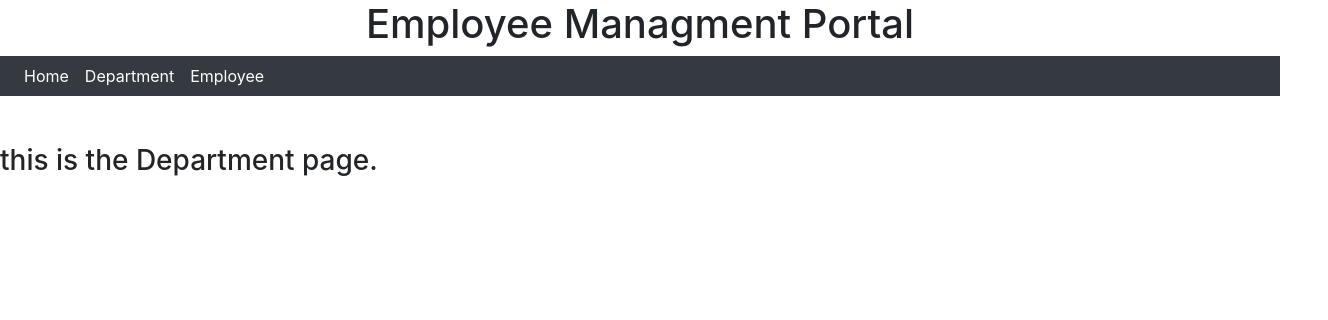
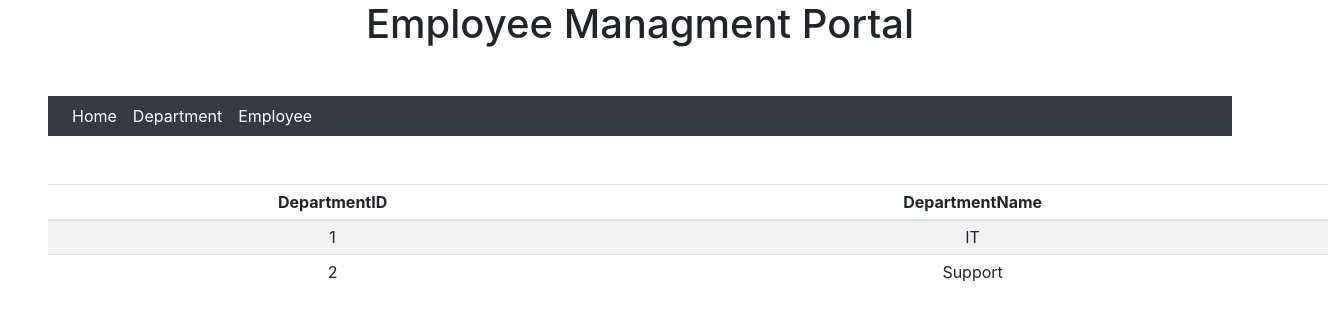
Before and after one commit to kamzon/Fullstack-employeeAPP, a React (Create React App) app: page /Department in a window 1280 px wide. Shown: the top 320 px of the page, 1328 px wide, since content can reach past the window. Built offline with nearby package versions, Linux system fonts and the light colour scheme.

Commit message:
Department table

```diff
--- a/src/components/Department.js
+++ b/src/components/Department.js
@@ -1,17 +1,49 @@
 import react,{Component} from 'react';
 import 'bootstrap/dist/css/bootstrap.min.css';
+import { Table } from "react-bootstrap";
 
 
 
 export class Department extends Component{
 
+    constructor(props){
+        super(props);
+        this.state={deps:[]}
+    }
+
+    componentDidMount(){
+        this.refreshList();
+    }
+
+    refreshList(){
+        this.setState({
+            deps:[{"DepartmentID":1,"DepartmentName":"IT"},
+                {"DepartmentID":2,"DepartmentName":"Support"}
+            ]
+        })
+    }
+
     render(){
+
+        const {deps} = this.state;
+
         return(
-            <div className = "mt-5 d-flex justify-content-left">
-                <h3>
-                    this is the Department page.
-                </h3>
-            </div>
+            <Table className="m-5" striped bordred hover size="sm">
+                <thead>
+                    <tr>
+                        <th>DepartmentID</th>
+                        <th>DepartmentName</th>
+                    </tr>
+                </thead>
+                <tbody>
+                    {deps.map(dep=>
+                        <tr key = {dep.DepartmentID}>
+                            <td>{dep.DepartmentID}</td>
+                            <td>{dep.DepartmentName}</td>
+                        </tr>
+                        )}
+                </tbody>
+            </Table>
         )
     }
 }
--- a/src/components/Employee.js
+++ b/src/components/Employee.js
@@ -7,7 +7,7 @@ export class Employee extends Component{
 
     render(){
         return(
-            <div className = "mt-5 d-flex justify-content-left">
+            <div className = "m-5 d-flex justify-content-left">
                 <h3>
                     this is the Employee page.
                 </h3>
--- a/src/components/Navigation.js
+++ b/src/components/Navigation.js
@@ -9,7 +9,7 @@ export class Navigation extends Component{
 
     render(){
         return(
-            <Navbar bg="dark" expend="lg">
+            <Navbar className = "m-5 d-flex justify-content-left" bg="dark" expend="lg">
 
                 <Navbar.Toggle aria-controls="basic-navbar-nav"/>
 
```
